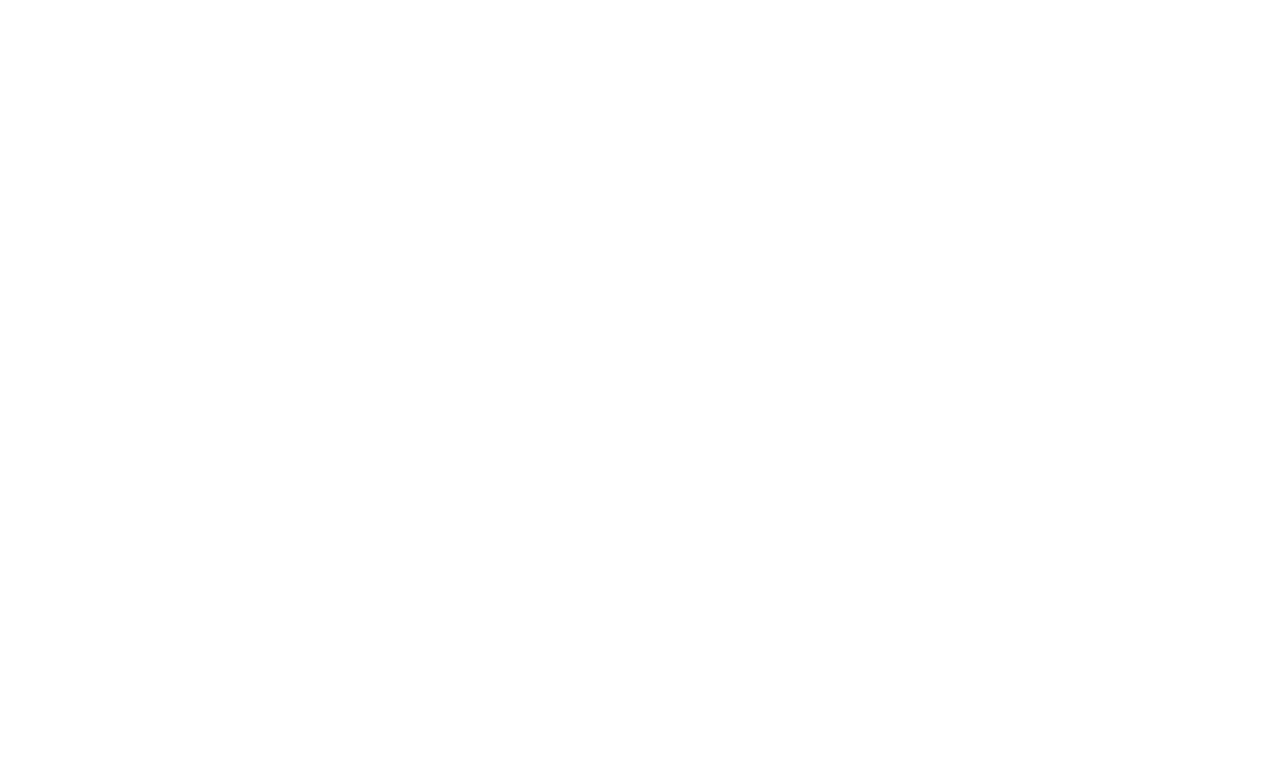
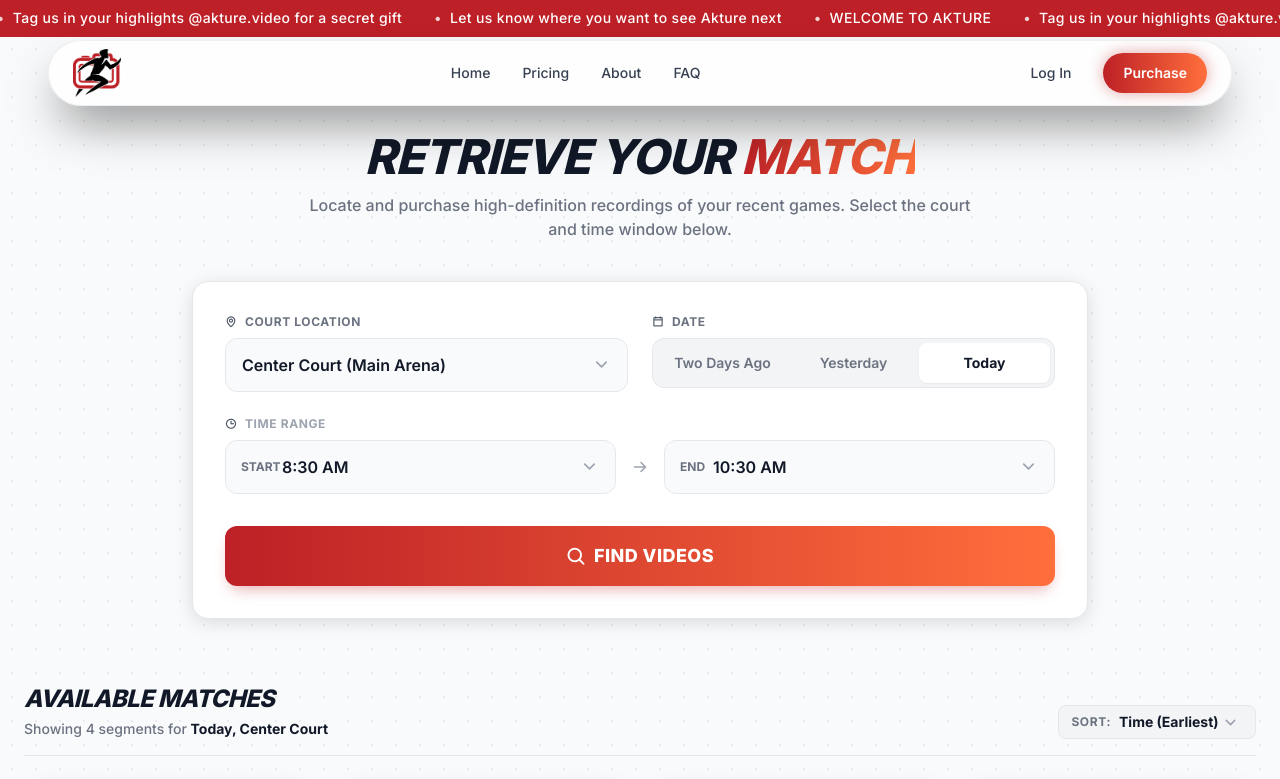
Before and after one commit to Akture/New-Frontend, a React (Create React App) app: page /explore in a window 1280 px wide. Before the commit this address had no page. Shown: the top 779 px of the page. Built offline with nearby package versions, Linux system fonts and the light colour scheme.

Commit message:
Merge bruce: rename PurchasePage → ExplorePage + add 404 NotFound
Cherry-picked 47bede4 from origin/bruce. Conflicts auto-resolved to keep
ScrollToTop and :root CSS vars from skyler while taking ExplorePage rename
and NotFound catch-all route.

```diff
--- a/src/App.js
+++ b/src/App.js
@@ -4,7 +4,7 @@ import { Analytics } from '@vercel/analytics/react';
 import ScrollToTop from './components/ScrollToTop';
 import HomePage from './pages/HomePage';
 import AboutPage from './pages/AboutPage';
-import PurchasePage from './pages/PurchasePage';
+import ExplorePage from './pages/ExplorePage';
 import LoginPage from './pages/LoginPage';
 import RegisterPage from './pages/RegisterPage';
 import PurchasedVideosPage from './pages/PurchasedVideosPage';
@@ -16,6 +16,7 @@ import TermsOfServicePage from './pages/TermsOfServicePage';
 import ReturnPolicyPage from './pages/ReturnPolicyPage';
 import DisclaimerPage from './pages/DisclaimerPage';
 import CookiePolicyPage from './pages/CookiePolicyPage';
+import NotFound from './components/NotFound/NotFound';
 
 export default function App() {
   useEffect(() => {
@@ -38,7 +39,7 @@ export default function App() {
         <Routes>
           <Route path="/" element={<HomePage />} />
           <Route path="/about" element={<AboutPage />} />
-          <Route path="/purchase" element={<PurchasePage />} />
+          <Route path="/explore" element={<ExplorePage />} />
           <Route path="/login" element={<LoginPage />} />
           <Route path="/register" element={<RegisterPage />} />
           <Route path="/my-videos" element={<PurchasedVideosPage />} />
@@ -50,6 +51,7 @@ export default function App() {
           <Route path="/return-policy" element={<ReturnPolicyPage />} />
           <Route path="/disclaimer" element={<DisclaimerPage />} />
           <Route path="/cookie-policy" element={<CookiePolicyPage />} />
+          <Route path="*" element={<NotFound />} />
         </Routes>
       </div>
       <Analytics />
--- /dev/null
+++ b/src/components/NotFound/NotFound.jsx
@@ -0,0 +1,16 @@
+import React from 'react';
+import { Link } from 'react-router-dom';
+
+function NotFound() {
+  return (
+    <div className="text-center py-[50px]">
+      <h1>404 - Page Not Found</h1>
+      <p>The page you are looking for does not exist.</p>
+      <Link to="/" className="text-blue-600 underline">
+        Go Back Home
+      </Link>
+    </div>
+  );
+}
+
+export default NotFound;
--- a/src/pages/PurchasePage.jsx
+++ b/src/pages/ExplorePage.jsx
@@ -8,7 +8,7 @@ import PurchaseResultsHeader from '../components/PurchaseVideos/PurchaseResultsH
 import PurchaseVideoCard from '../components/PurchaseVideos/PurchaseVideoCard';
 import { matchData } from '../components/PurchaseVideos/PurchaseData';
 
-export default function PurchasePage() {
+export default function ExplorePage() {
   const [cartItems, setCartItems] = useState([]);
   const [court, setCourt] = useState('main');
   const [date, setDate] = useState('Today');
```
